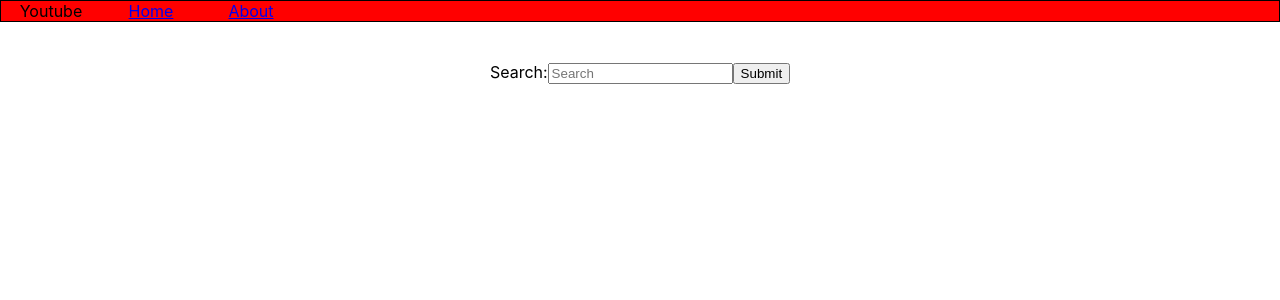
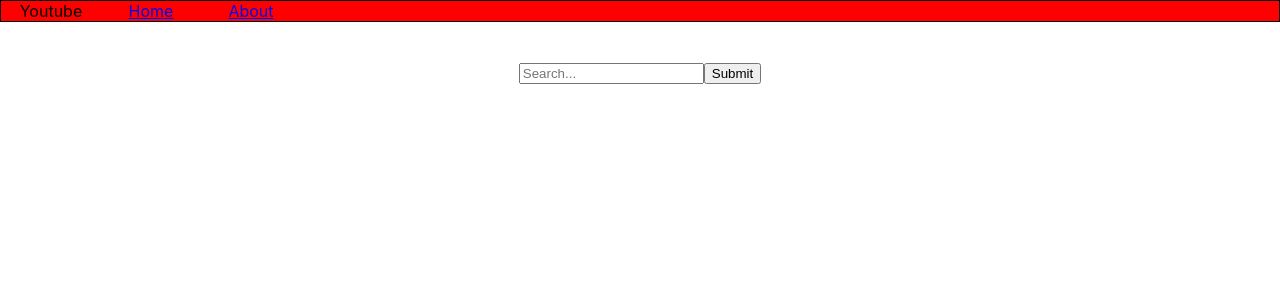
Before and after one commit to TonyH98/youtubeProject, a React (Create React App) app: page / in a window 1280 px wide. Shown: the top 300 px of the page. Built offline with nearby package versions, Linux system fonts and the light colour scheme.

Commit message:
Small css changes

```diff
--- a/package.json
+++ b/package.json
@@ -10,6 +10,7 @@
     "react-dom": "^18.2.0",
     "react-router-dom": "^6.4.3",
     "react-scripts": "5.0.1",
+    "react-youtube": "^10.0.0",
     "web-vitals": "^2.1.4"
   },
   "scripts": {
--- a/src/Components/home.js
+++ b/src/Components/home.js
@@ -4,12 +4,9 @@ import "./home.css"
 export default function Home () {
     return (
         <div className="search-feature">
-            <label htmlFor="search">
-            Search:
-            </label>
             <input
             type="text"
-            placeholder="Search">
+            placeholder="Search...">
             </input>
             <button>Submit</button>
         </div>
```
Also changed, not shown: 1 other file (tests, documents, lock files or other folders).
